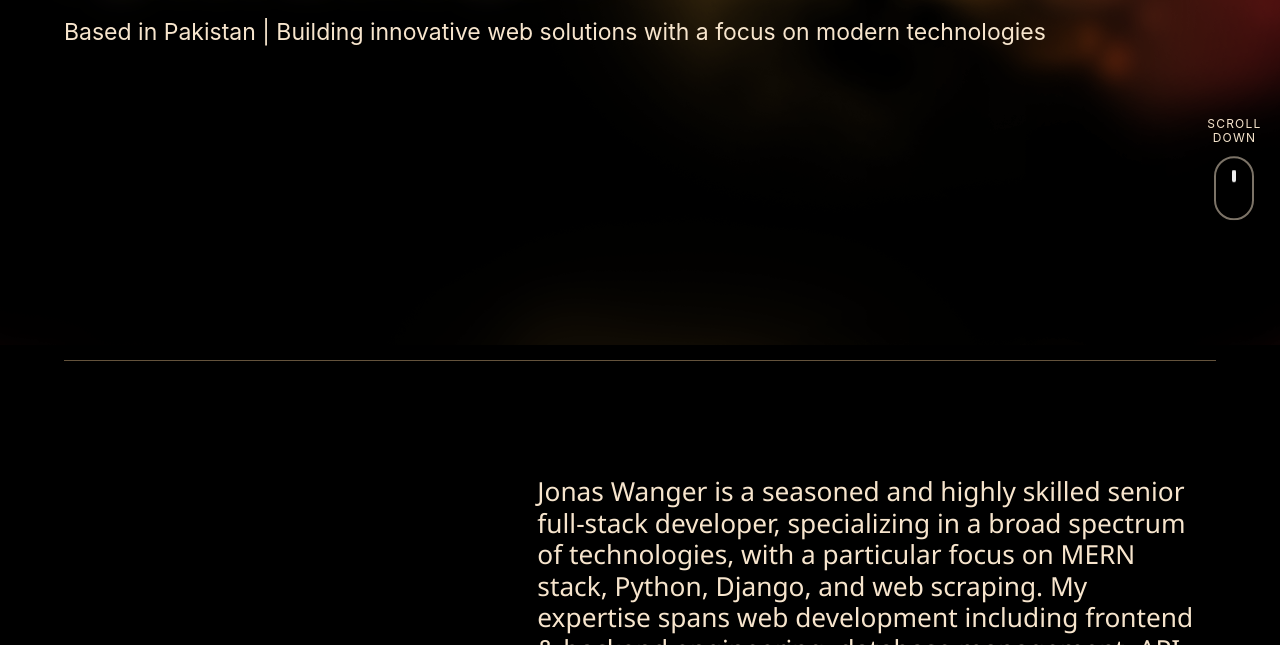
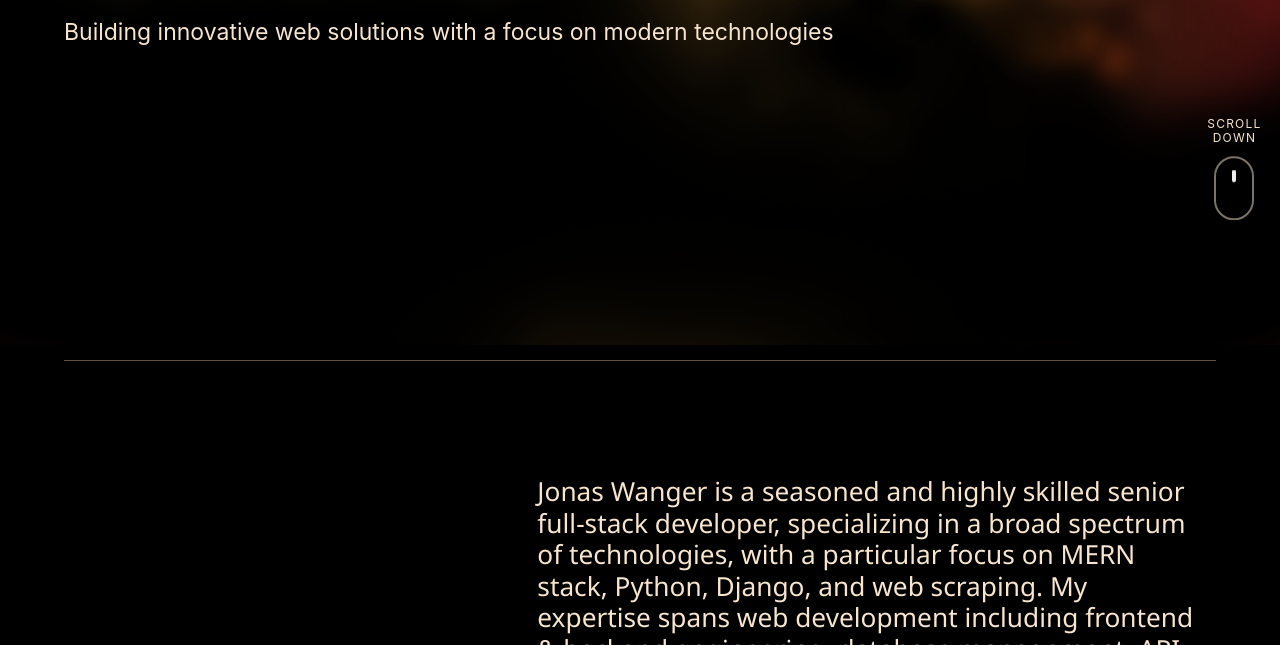
Before and after one commit to leo961011/logan, a plain HTML site: page index.html in a window 1280 px wide. Shown: the part 455-1100 px from the top of the page. Drawn offline with nearby package versions, Linux system fonts and the light colour scheme; a script that the page names is missing.

Commit message:
replace country

```diff
--- a/index.html
+++ b/index.html
@@ -64,7 +64,7 @@
                         <br class="br"/>
                     </h4><br/>
                 </div>
-                <div class="text-four">Based in Pakistan | Building innovative web solutions with a focus on modern technologies</div>
+                <div class="text-four">Building innovative web solutions with a focus on modern technologies</div>
             </div>
         </div>
     </section>
```
